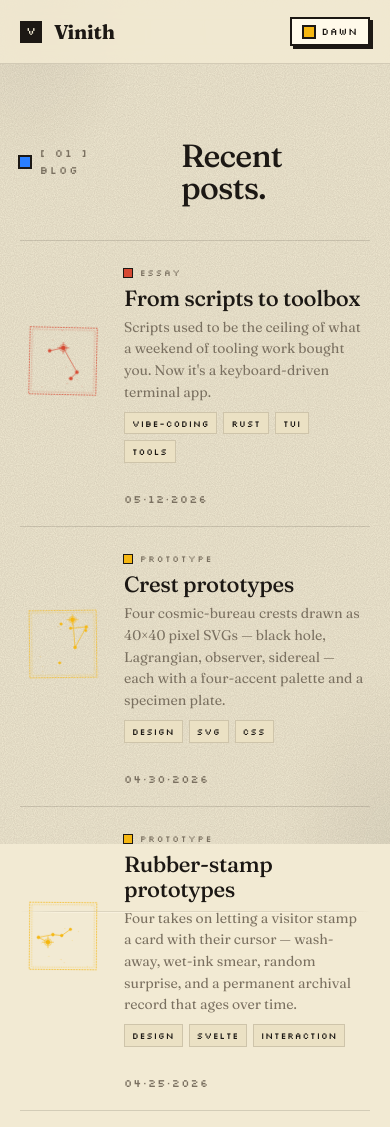
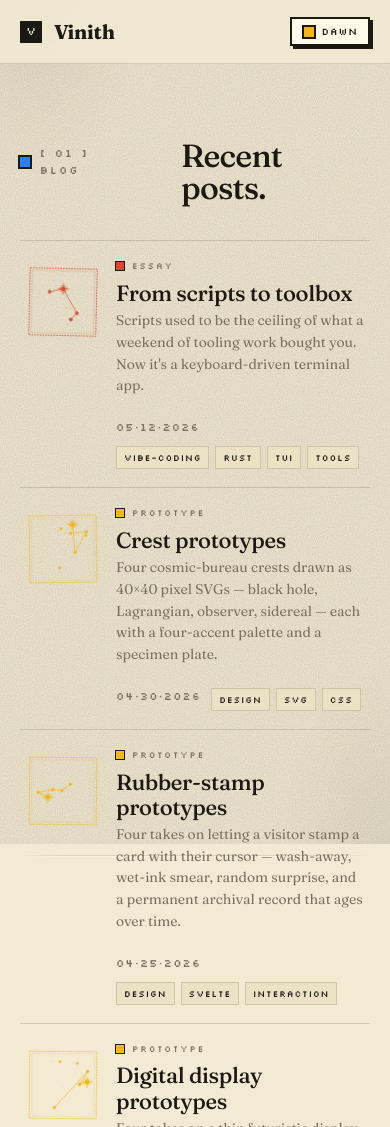
Before and after one commit to VinithS/viniths.github.io, an Astro site: page /blog in a window 390 px wide. Shown: the top 1127 px of the page. Built offline with nearby package versions, Linux system fonts and the light colour scheme; Astro itself is replaced by a stand-in of ours.

Commit message:
test: blog ledger and cosmos chart Playwright specs
- blog-ledger.spec.ts: verify ledger shows entries with stamps/kickers,
  hovering stamps opens atlas card with escape-to-close
- cosmos.spec.ts: verify chart renders tag stars and labels, clicking
  a star filters the ledger below and can be cleared

Tests currently fail because dev server needs restart to pick up the
redesigned /blog route and new /cosmos route (Astro HMR didn't catch
the complete rewrite).

fix(blog): kicker stacks above title; atlas card uses fixed positioning; tags move below date

The kicker was inline-flex next to the title because .title was inline-block;
swap to a flex column so kicker · title · desc stack vertically.

Atlas card was position: absolute under <ul class=paper-crease> (which is
relative). The placement JS computed viewport-relative coords; that's only
correct for position: fixed. Switch to fixed and viewport-only math so the
popover lands next to the stamp instead of off-screen.

Tags move from inside content column to a new aside column under the date.

```diff
--- a/src/components/blog/AtlasCard.svelte
+++ b/src/components/blog/AtlasCard.svelte
@@ -25,20 +25,20 @@
   let closeTimer = 0;
 
   function placeNear(anchor) {
+    // Card is position: fixed, so we work entirely in viewport coords.
     const r = anchor.getBoundingClientRect();
     const cardW = 320;
     const cardH = Math.round(320 * 1.618);
-    let left = r.right + window.scrollX + 12;
-    let top = r.top + window.scrollY - 4;
-    // viewport-edge collision: if the card would extend past viewport right,
-    // flip to the left of the anchor instead.
-    if (left + cardW > window.scrollX + window.innerWidth - 16) {
-      left = r.left + window.scrollX - cardW - 12;
+    let left = r.right + 12;
+    let top = r.top - 4;
+    if (left + cardW > window.innerWidth - 16) {
+      left = r.left - cardW - 12;
     }
-    // and clamp top so it doesn't run off the bottom
-    if (top + cardH > window.scrollY + window.innerHeight - 16) {
-      top = window.scrollY + window.innerHeight - cardH - 16;
+    if (left < 16) left = 16;
+    if (top + cardH > window.innerHeight - 16) {
+      top = window.innerHeight - cardH - 16;
     }
+    if (top < 16) top = 16;
     pos = { left, top };
   }
 
@@ -180,7 +180,7 @@
 
 <style>
   .atlas {
-    position: absolute;
+    position: fixed;
     width: 320px;
     aspect-ratio: 1 / var(--phi);
     background: var(--bg-raised);
--- a/src/components/blog/LedgerRow.astro
+++ b/src/components/blog/LedgerRow.astro
@@ -2,7 +2,8 @@
 /*
   LedgerRow — single ledger entry.
 
-  Layout (grid 3-col): [stamp 92px] [title/desc/tags 1fr] [date 110px].
+  Layout (grid 3-col):
+    [stamp 92px] [kicker / title / desc — column 2 stacks them] [date · tags — column 3]
   The stamp is wrapped in a focusable anchor with [data-atlas-anchor=...]
   so AtlasCard.svelte can hook hover/focus events to it.
 
@@ -51,13 +52,15 @@ const dateLabel = date
     </span>
     <a class="title" href={href}>{title}</a>
     <span class="desc">{description}</span>
+  </div>
+  <div class="aside">
+    <span class="date">{dateLabel}</span>
     {tags.length > 0 && (
       <div class="tags">
         {tags.map((t) => <span class="tag-pixel">{t}</span>)}
       </div>
     )}
   </div>
-  <div class="date">{dateLabel}</div>
 </li>
 
 <AtlasCard sky={sky} anchorId={anchorId} client:idle />
@@ -67,9 +70,9 @@ const dateLabel = date
     position: relative;
     z-index: 1;
     display: grid;
-    grid-template-columns: 92px 1fr 110px;
+    grid-template-columns: 92px 1fr 140px;
     gap: 22px;
-    align-items: center;
+    align-items: start;
     padding: 18px 4px;
     border-top: 1px solid var(--rule-soft);
     list-style: none;
@@ -81,6 +84,7 @@ const dateLabel = date
     width: 78px;
     aspect-ratio: 1 / 1;
     text-decoration: none;
+    margin-top: 4px;
   }
   .stamp { width: 100%; height: 100%; display: block; transition: transform 0.2s ease; }
   .anchor:hover .stamp,
@@ -88,12 +92,19 @@ const dateLabel = date
     transform: rotate(0deg) !important;
   }
 
+  .content {
+    display: flex;
+    flex-direction: column;
+    align-items: flex-start;
+  }
+
   .kicker {
-    display: inline-flex; align-items: center; gap: 8px;
+    display: flex; align-items: center; gap: 8px;
+    width: fit-content;
     font-family: var(--font-pixel); font-size: 9px;
     letter-spacing: 0.18em; text-transform: uppercase;
     color: var(--ink-muted);
-    margin-bottom: 6px;
+    margin-bottom: 8px;
   }
   .kicker .pip {
     width: 8px; height: 8px;
@@ -105,6 +116,7 @@ const dateLabel = date
   .kicker--photo     .pip { background: var(--type-photo); }
 
   .title {
+    display: block;
     font-family: var(--font-serif);
     font-variation-settings: "opsz" 32, "SOFT" 60, "wght" 500;
     font-size: 22px;
@@ -112,7 +124,6 @@ const dateLabel = date
     text-decoration: none;
     letter-spacing: -0.015em;
     line-height: 1.15;
-    display: inline-block;
   }
   .title:hover { color: var(--link-hover); }
 
@@ -126,7 +137,13 @@ const dateLabel = date
     max-width: 58ch;
   }
 
-  .tags { display: flex; gap: 6px; margin-top: 8px; flex-wrap: wrap; }
+  .aside {
+    display: flex;
+    flex-direction: column;
+    align-items: flex-end;
+    gap: 8px;
+    margin-top: 4px;
+  }
 
   .date {
     font-family: var(--font-pixel);
@@ -136,8 +153,17 @@ const dateLabel = date
     text-align: right;
   }
 
+  .tags {
+    display: flex;
+    gap: 6px;
+    flex-wrap: wrap;
+    justify-content: flex-end;
+    max-width: 140px;
+  }
+
   @media (max-width: 720px) {
-    .row { grid-template-columns: 78px 1fr; }
-    .date { grid-column: 2; text-align: left; margin-top: 6px; }
+    .row { grid-template-columns: 78px 1fr; gap: 14px; }
+    .aside { grid-column: 2; align-items: flex-start; flex-direction: row; flex-wrap: wrap; gap: 10px; margin-top: 8px; }
+    .tags { justify-content: flex-start; max-width: none; }
   }
 </style>
```
Also changed, not shown: tests/blog-ledger.spec.ts (added, +31 -0 lines), tests/cosmos.spec.ts (added, +40 -0 lines).
